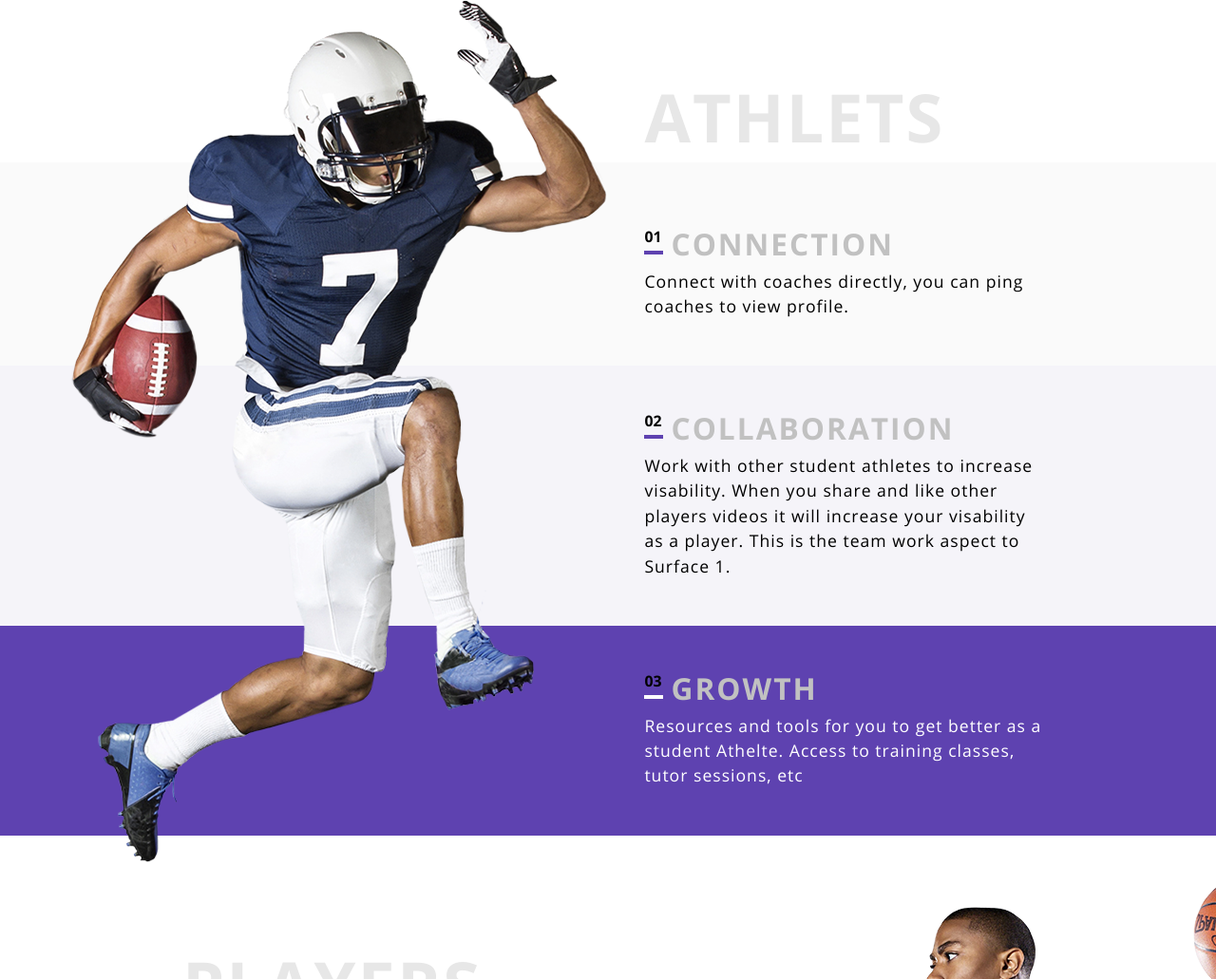
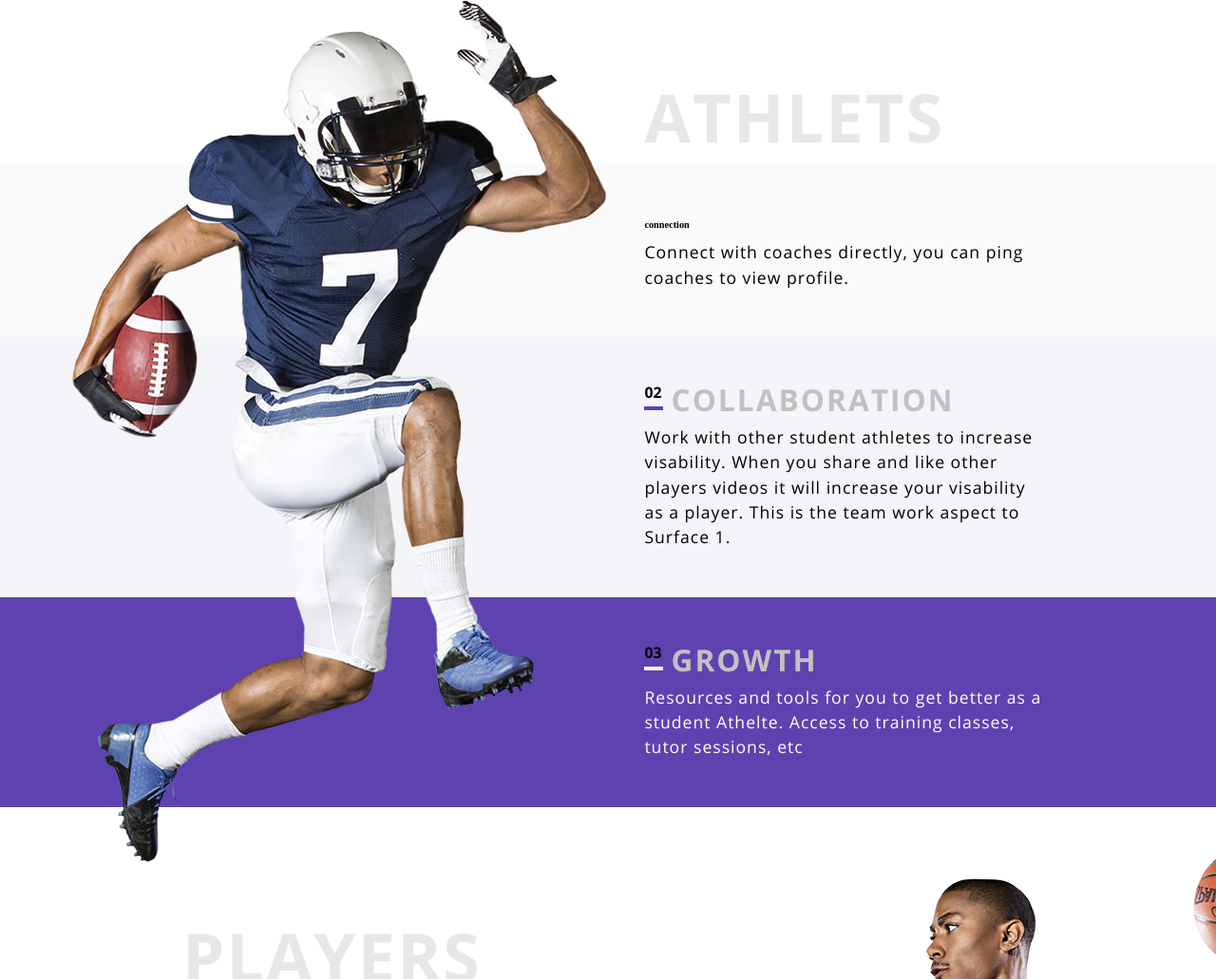
Before and after one commit to IvanSergeev1/DiplomIvan, a plain HTML site: page index.html in a window 1280 px wide. Shown: the part 1053-2084 px from the top of the page at 95% size. Drawn offline with Linux system fonts and the light colour scheme; files whose address does not match are found by name.

Commit message:
Update index.html

```diff
--- a/index.html
+++ b/index.html
@@ -58,12 +58,7 @@
       <img class="members__picture" src="img/footballer_192.png" alt="footballer">
     </picture>
     <section class="members-advantages connection">
-      <div class="members-advantages__header">
-        <div class="members-advantages__header__number">
-          01
-        </div>
-        <h3>connection</h3>
-      </div>
+      <h3 class="title">connection</h3>
       <p>Connect with coaches directly, you can ping coaches to view profile.</p>
     </section>
     <section class="members-advantages collaboration">
```
